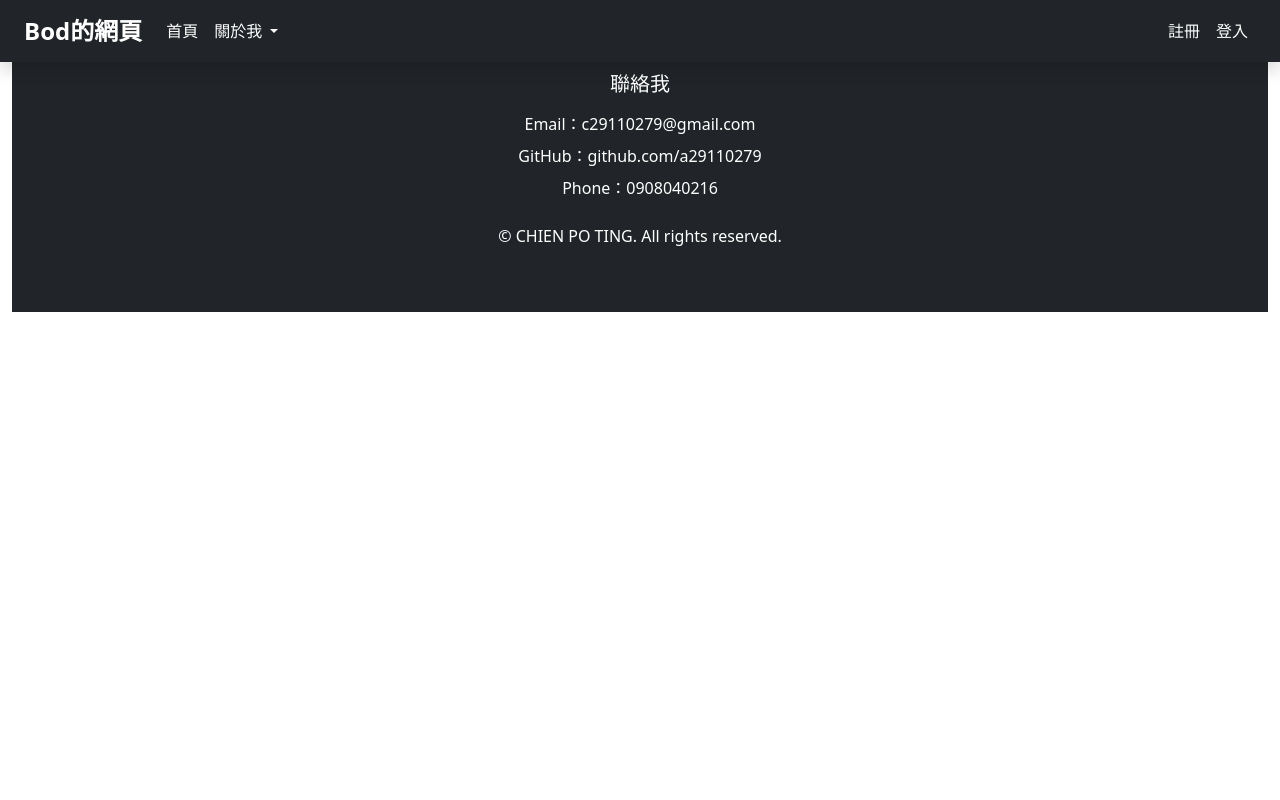
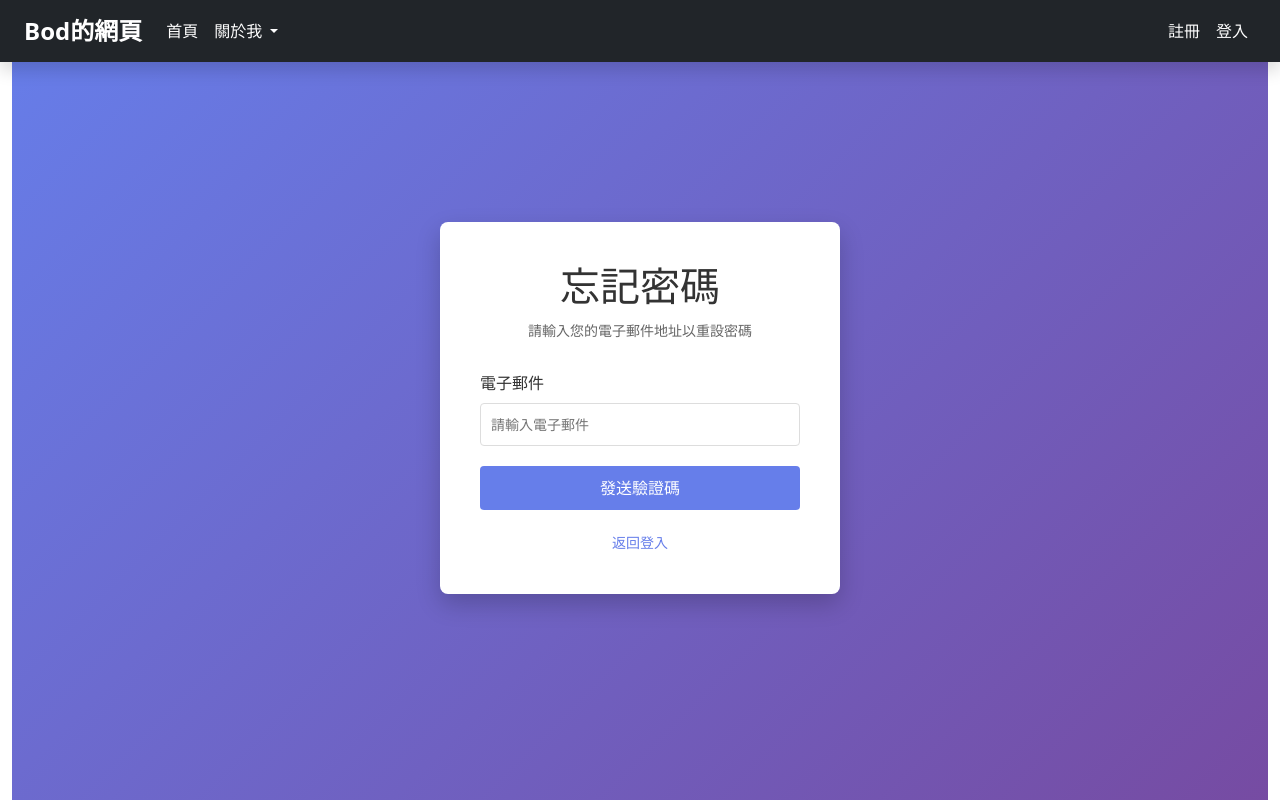
Before and after one commit to a29110279/BodWebFront, a Vue app: page /forgot_password in a window 1280 px wide. Shown: the top 800 px of the page. Built offline with nearby package versions, Linux system fonts and the light colour scheme.

Commit message:
增加忘記密碼頁面

```diff
--- a/src/router/index.js
+++ b/src/router/index.js
@@ -4,6 +4,7 @@ import Home from "../views/Home.vue";
 import Login from "../views/Login.vue";
 import Register from "../views/Register.vue";
 import Profile from "../views/Profile.vue";
+import forgot_password from "../views/forgot_password.vue";
 
 const router = createRouter({
   history: createWebHistory(),
@@ -12,6 +13,7 @@ const router = createRouter({
     { path: "/login", name: "login", component: Login },
     { path: "/register", name: "register", component: Register },
     { path: "/profile", name: "profile", component: Profile, meta: { requiresAuth: true } },
+    { path: "/forgot_password", name: "forgot_password", component: forgot_password},
   ],
 });
 
--- a/src/views/Login.vue
+++ b/src/views/Login.vue
@@ -16,7 +16,6 @@ async function login() {
       password: password.value,
     });
     localStorage.setItem("token", res.data.token);
-    localStorage.setItem("userAccount", account.value);  // 保存账号供后续使用
     location.reload();
     router.push("/profile");
   } catch (e) {
@@ -72,6 +71,7 @@ async function login() {
         <button type="submit" class="login-btn">Sign In</button>
       </form>
             <p class="register-link">Don't have an account? <a href="/register">Sign up</a></p>
+            <p class="forget-password">Forgot your password? <a href="/forgot_password">Reset it</a></p>
       <p v-if="msg" class="error-msg">{{ msg }}</p>
     </div>
   </div>
--- /dev/null
+++ b/src/views/forgot_password.vue
@@ -0,0 +1,153 @@
+<script>
+export default {
+    name: 'ForgotPassword',
+    data() {
+        return {
+            email: '',
+            isLoading: false,
+        };
+    },
+    methods: {
+        async handleSubmit() {
+            this.isLoading = true;
+            try {
+                // 呼叫 API 發送驗證碼
+                // await this.$api.sendVerificationCode(this.email);
+
+                this.$router.push({
+                    name: 'VerifyCode',
+                    params: { email: this.email },
+                });
+            } catch (error) {
+                this.$message.error('發送失敗，請稍後重試');
+            } finally {
+                this.isLoading = false;
+            }
+        },
+    },
+};
+</script>
+
+<template>
+    <div class="forgot-password-container">
+        <div class="forgot-password-card">
+            <h1>忘記密碼</h1>
+            <p class="subtitle">請輸入您的電子郵件地址以重設密碼</p>
+
+            <form @submit.prevent="handleSubmit">
+                <div class="form-group">
+                    <label for="email">電子郵件</label>
+                    <input
+                        id="email"
+                        v-model="email"
+                        type="email"
+                        placeholder="請輸入電子郵件"
+                        required
+                    />
+                </div>
+
+                <button type="submit" class="btn-submit" :disabled="isLoading">
+                    {{ isLoading ? '發送中...' : '發送驗證碼' }}
+                </button>
+            </form>
+
+            <div class="footer-links">
+                <router-link to="/login">返回登入</router-link>
+            </div>
+        </div>
+    </div>
+</template>
+
+<style scoped>
+.forgot-password-container {
+    display: flex;
+    justify-content: center;
+    align-items: center;
+    min-height: 100vh;
+    background: linear-gradient(135deg, #667eea 0%, #764ba2 100%);
+}
+
+.forgot-password-card {
+    background: white;
+    padding: 40px;
+    border-radius: 8px;
+    box-shadow: 0 10px 25px rgba(0, 0, 0, 0.2);
+    width: 100%;
+    max-width: 400px;
+}
+
+h1 {
+    text-align: center;
+    margin-bottom: 10px;
+    color: #333;
+}
+
+.subtitle {
+    text-align: center;
+    color: #666;
+    margin-bottom: 30px;
+    font-size: 14px;
+}
+
+.form-group {
+    margin-bottom: 20px;
+}
+
+label {
+    display: block;
+    margin-bottom: 8px;
+    color: #333;
+    font-weight: 500;
+}
+
+input {
+    width: 100%;
+    padding: 10px;
+    border: 1px solid #ddd;
+    border-radius: 4px;
+    font-size: 14px;
+    box-sizing: border-box;
+}
+
+input:focus {
+    outline: none;
+    border-color: #667eea;
+    box-shadow: 0 0 5px rgba(102, 126, 234, 0.1);
+}
+
+.btn-submit {
+    width: 100%;
+    padding: 10px;
+    background: #667eea;
+    color: white;
+    border: none;
+    border-radius: 4px;
+    font-size: 16px;
+    cursor: pointer;
+    transition: background 0.3s;
+}
+
+.btn-submit:hover:not(:disabled) {
+    background: #5568d3;
+}
+
+.btn-submit:disabled {
+    opacity: 0.6;
+    cursor: not-allowed;
+}
+
+.footer-links {
+    text-align: center;
+    margin-top: 20px;
+}
+
+.footer-links a {
+    color: #667eea;
+    text-decoration: none;
+    font-size: 14px;
+}
+
+.footer-links a:hover {
+    text-decoration: underline;
+}
+</style>
```
